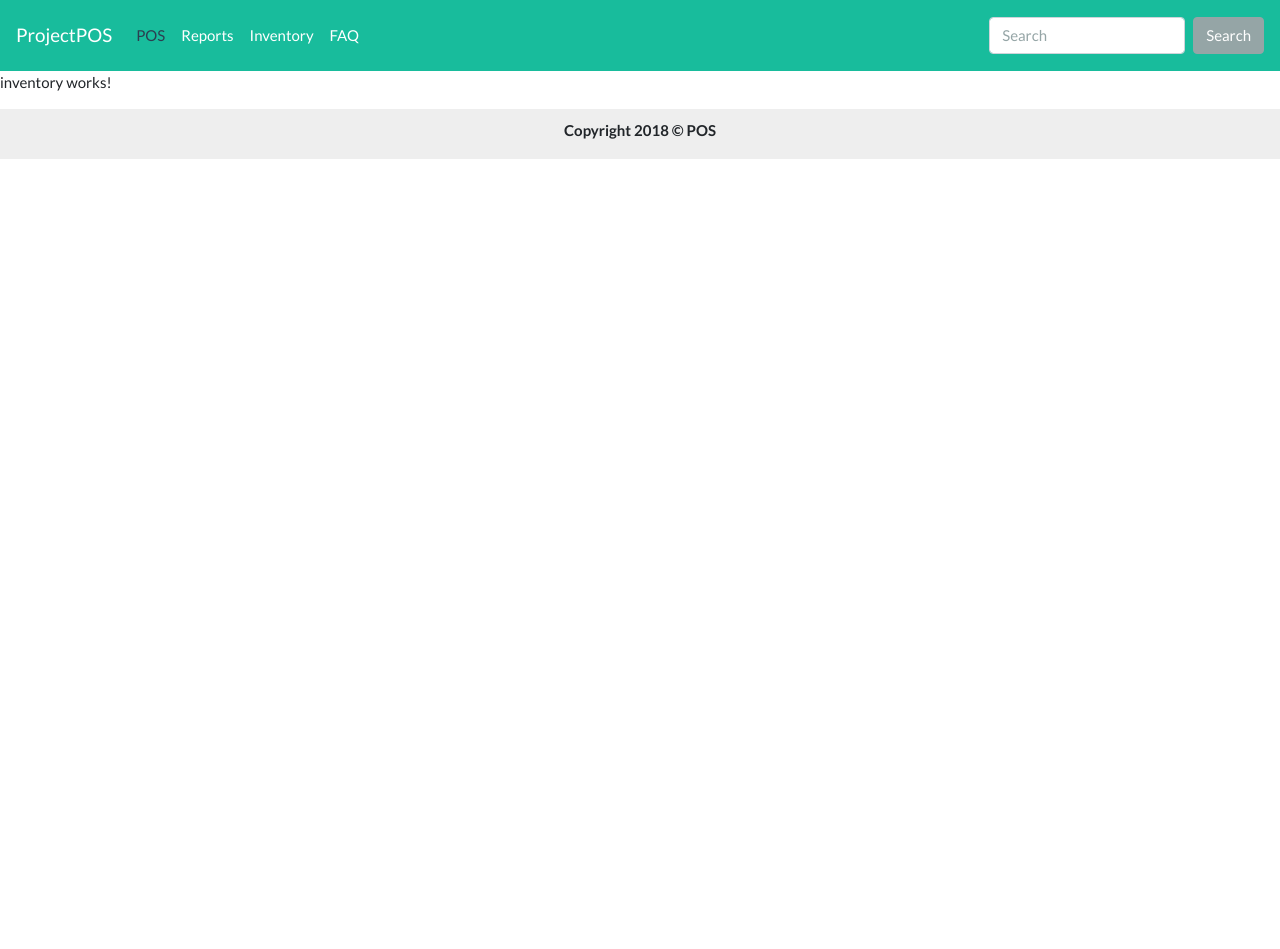
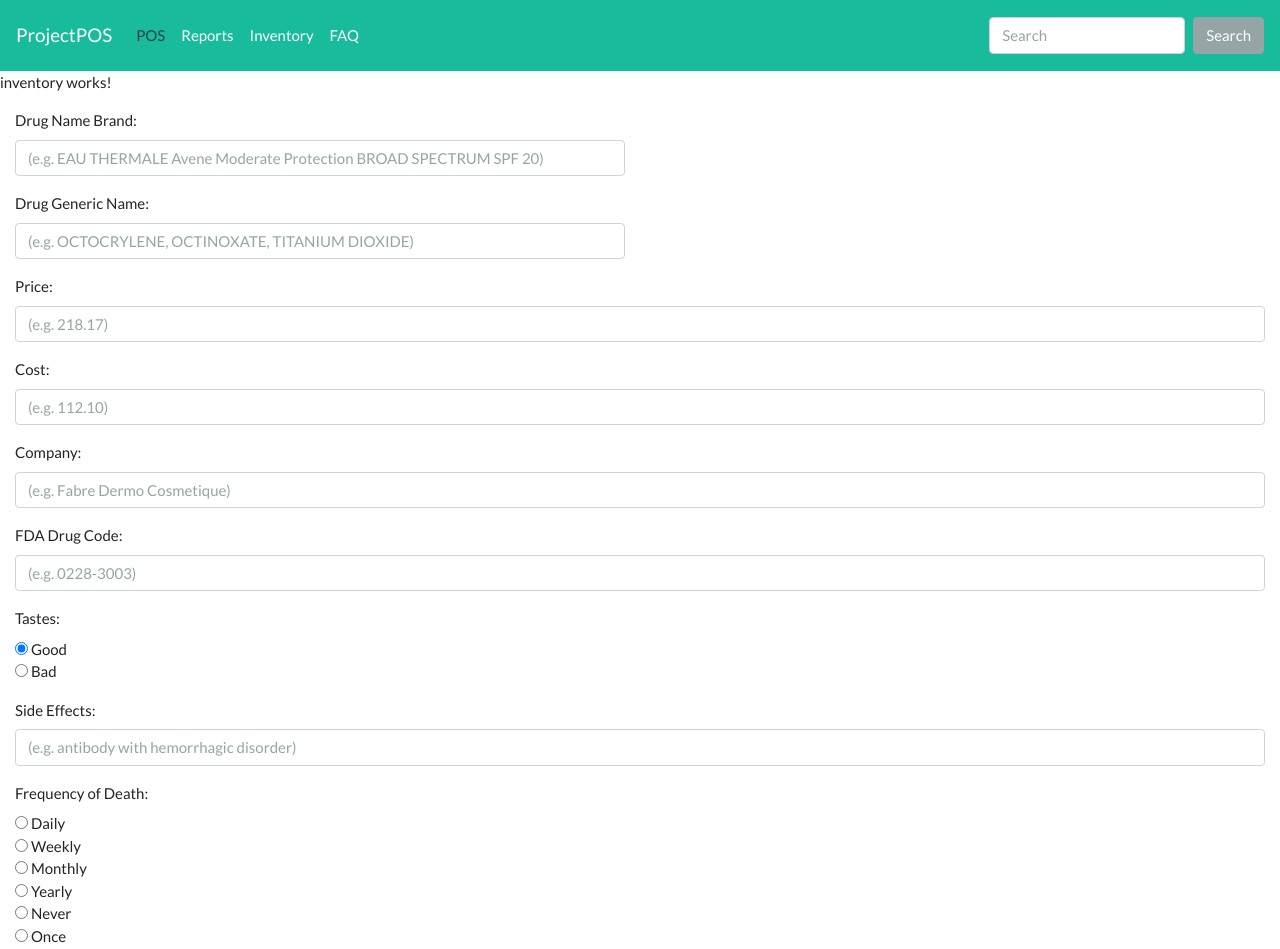
Before and after one commit to Babakanoosh/projectPOS, an Angular app: page /inventory in a window 1280 px wide. Shown: the top 949 px of the page. Before the commit the page ends 800 px from the top, so only its background shows below. Built offline with nearby package versions, Linux system fonts and the light colour scheme.

Commit message:
added inventory components

```diff
--- a/src/app/inventory/inventory.component.html
+++ b/src/app/inventory/inventory.component.html
@@ -1,3 +1,81 @@
 <p>
   inventory works!
 </p>
+  <form class="form-horizontal" action="/action_page.php">
+    <div class="form-group">
+      <label class="control-label col-md-6">Drug Name Brand:</label>
+      <div class="col-md-6">
+        <input type="text" class="form-control" id="drugNameBrand" placeholder="(e.g. EAU THERMALE Avene Moderate Protection BROAD SPECTRUM SPF 20)">
+      </div>
+    </div>
+
+    <div class="form-group">
+      <label class="control-label col-sm-6">Drug Generic Name:</label>
+      <div class="col-sm-6">
+        <input type="text" class="form-control" id="drugNameGeneric" placeholder="(e.g. OCTOCRYLENE, OCTINOXATE, TITANIUM DIOXIDE)">
+      </div>
+    </div>
+
+    <div class="form-group">
+      <label class="control-label col-sm-12">Price:</label>
+      <div class="col-sm-12">
+        <input type="number" class="form-control" id="price" placeholder="(e.g. 218.17)">
+      </div>
+    </div>
+
+    <div class="form-group">
+      <label class="control-label col-sm-12">Cost:</label>
+      <div class="col-sm-12">
+        <input type="number" class="form-control" id="cost" placeholder="(e.g. 112.10)">
+      </div>
+    </div>
+
+    <div class="form-group">
+      <label class="control-label col-sm-12">Company:</label>
+      <div class="col-sm-12">
+        <input type="text" class="form-control" id="drugCompany" placeholder="(e.g. Fabre Dermo Cosmetique)">
+      </div>
+    </div>
+
+    <div class="form-group">
+      <label class="control-label col-sm-12">FDA Drug Code:</label>
+      <div class="col-sm-12">
+        <input type="text" class="form-control" id="fdaDrugCode" placeholder="(e.g. 0228-3003)">
+      </div>
+    </div>
+
+    <div class="form-group">
+      <label class="control-label col-sm-12">Tastes:</label>
+      <div class="col-sm-12">
+        <input type="radio" name="tastesGood" value="true" checked> Good<br>
+        <input type="radio" name="tastesGood" value="false"> Bad<br>
+      </div>
+    </div>
+
+    <div class="form-group">
+      <label class="control-label col-sm-12">Side Effects:</label>
+      <div class="col-sm-12">
+        <input type="text" class="form-control" id="sideEffects" placeholder="(e.g. antibody with hemorrhagic disorder)">
+      </div>
+    </div>
+
+    <div class="form-group">
+      <label class="control-label col-sm-12">Frequency of Death:</label>
+      <div class="col-sm-12">
+        <input type="radio" name="frequencyOfDeath" value="daily"> Daily<br>
+        <input type="radio" name="frequencyOfDeath" value="weekly"> Weekly<br>
+        <input type="radio" name="frequencyOfDeath" value="monthly"> Monthly<br>
+        <input type="radio" name="frequencyOfDeath" value="yearly"> Yearly<br />
+        <input type="radio" name="frequencyOfDeath" value="never"> Never<br />
+        <input type="radio" name="frequencyOfDeath" value="once"> Once<br />
+        <input type="radio" name="frequencyOfDeath" value="often"> Often<br />
+        <input type="radio" name="frequencyOfDeath" value="seldom"> Seldom<br />
+      </div>
+    </div>
+
+    <div class="form-group">
+      <div class="col-sm-offset-2 col-sm-10">
+        <button type="submit" class="btn btn-default">Submit</button>
+      </div>
+    </div>
+  </form>
```
